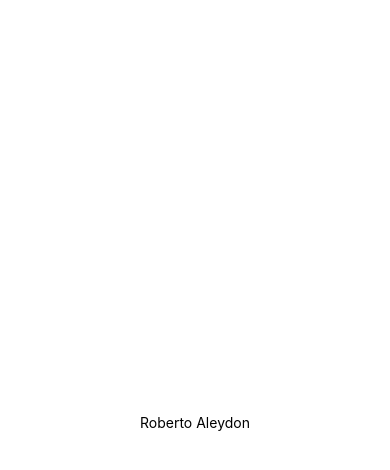
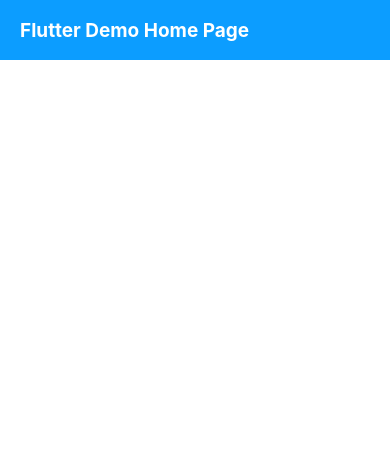
Before and after one commit to Aleydon/Counter-Clone-Flutter-React-Native, a React Native app: screen / in a window 390 px wide. Shown: the top 470 px of the page. Built offline with nearby package versions, Linux system fonts and the light colour scheme.

Commit message:
Added Header and color in SatusBar

```diff
--- a/App.js
+++ b/App.js
@@ -1,7 +1,7 @@
 /* By: Roberto Aleydon */
 
 import React from 'react';
-import Counter from './src/counter';
+import Counter from './src/Components/counter';
 
 
 
--- a/package.json
+++ b/package.json
@@ -12,7 +12,8 @@
   "dependencies": {
     "native-base": "^2.13.12",
     "react": "16.11.0",
-    "react-native": "0.62.1"
+    "react-native": "0.62.1",
+    "styled-components": "^5.2.0"
   },
   "devDependencies": {
     "@babel/core": "^7.9.0",
--- /dev/null
+++ b/src/Components/Header/index.js
@@ -0,0 +1,18 @@
+//by Roberto Aleydon
+
+import React from 'react';
+import { Header, Title } from './style';
+
+
+
+
+
+function HeaderComponent (){
+    return(
+        <Header>
+            <Title>Flutter Demo Home Page </Title>
+        </Header>
+)}
+
+
+export default HeaderComponent;
--- /dev/null
+++ b/src/Components/Header/style.js
@@ -0,0 +1,24 @@
+import styled from 'styled-components/native';
+
+
+
+
+
+
+export const Header = styled.View`
+    height: 60px;
+    width: 100%;
+    background-color: #0c9dff;
+    display: flex;
+    justify-content: center;
+    align-items: flex-start;
+`;
+
+
+
+export const Title = styled.Text`
+    color: #ffffff;
+    font-weight: bold;
+    font-size: 19px;
+    padding-left: 20px;
+`;
--- /dev/null
+++ b/src/Components/counter.js
@@ -0,0 +1,18 @@
+/* By: Roberto Aleydon */
+
+import React from 'react';
+import Header from './Header';
+import { StatusBar } from 'react-native';
+
+
+
+
+
+export default function Counter() {
+    return (
+        <>
+            <StatusBar backgroundColor="#007fff"/>
+            <Header />
+        </>
+);
+};
--- a/src/counter.js
+++ /dev/null
@@ -1,25 +0,0 @@
-/* By: Roberto Aleydon */
-
-import React from 'react';
-import { Text, StyleSheet, View } from 'react-native';
-
-
-
-
-export default function Counter() {
-    return (
-        <View style={styles.container}>
-            <Text>Roberto Aleydon</Text>
-        </View>
-);
-};
-
-
-
-const styles  = StyleSheet.create({
-    container: {
-        flex: 1,
-        justifyContent: 'center',
-        alignItems: 'center'
-    }
-})
```
Also changed, not shown: 2 other files (tests, documents, lock files or other folders).
